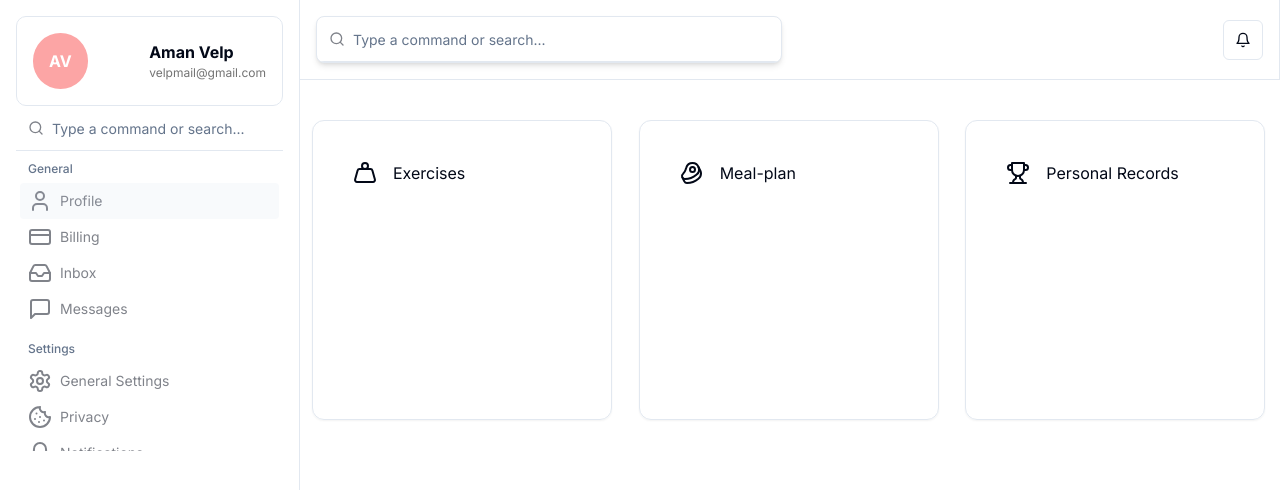
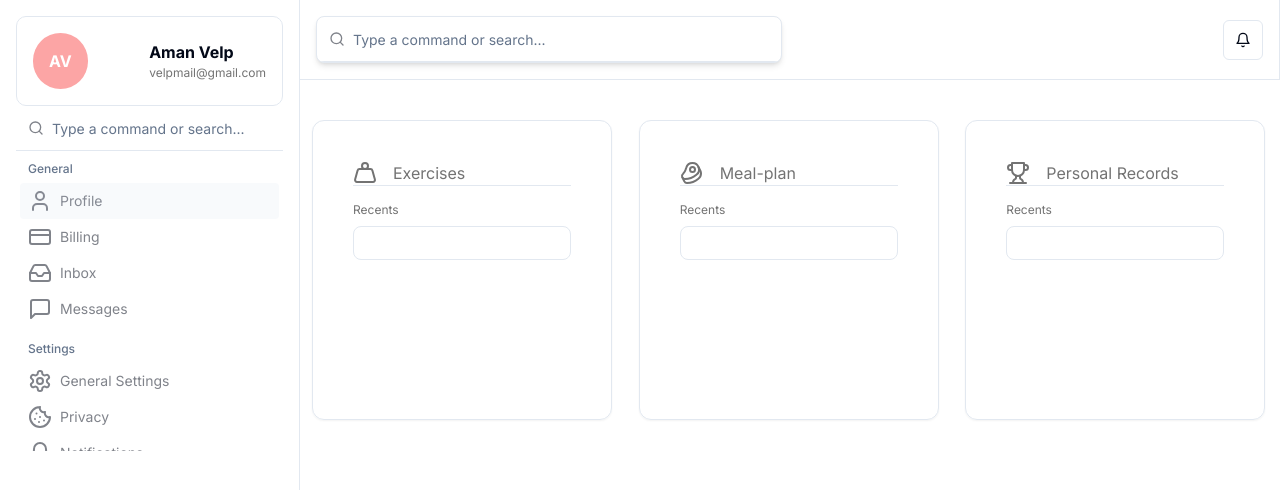
Before and after one commit to VelpCode/type-dash, a Next.js app: page / in a window 1280 px wide. Shown: the top 490 px of the page. Built offline with nearby package versions, Linux system fonts and the light colour scheme.

Commit message:
Creating fitness struc

```diff
--- a/components/MainPage.tsx
+++ b/components/MainPage.tsx
@@ -31,6 +31,8 @@ export default function Mainpage() {
     ]
 
 
+
+
     return (
 
 
@@ -41,7 +43,13 @@ export default function Mainpage() {
 
                 {Boxes.map((item, index) => (
 
-                    <div className="flex gap-4 border shadow-sm p-10 h-[300px] rounded-xl w-[300px] mt-10 ml-3">{item.icon}{item.name}</div>
+                    <div className=" text-neutral-500 gap-4 border shadow-sm p-10 h-[300px] rounded-xl w-[300px] mt-10 ml-3">
+                        <div className="flex gap-4 border-b">{item.icon}{item.name}</div>
+                        <div className="subhead">
+                            <p className="mt-4 text-xs">Recents</p>
+                            <div className = "p-4 border rounded-lg mt-2"></div>
+                        </div>
+                    </div>
 
                 ))}
 
```
